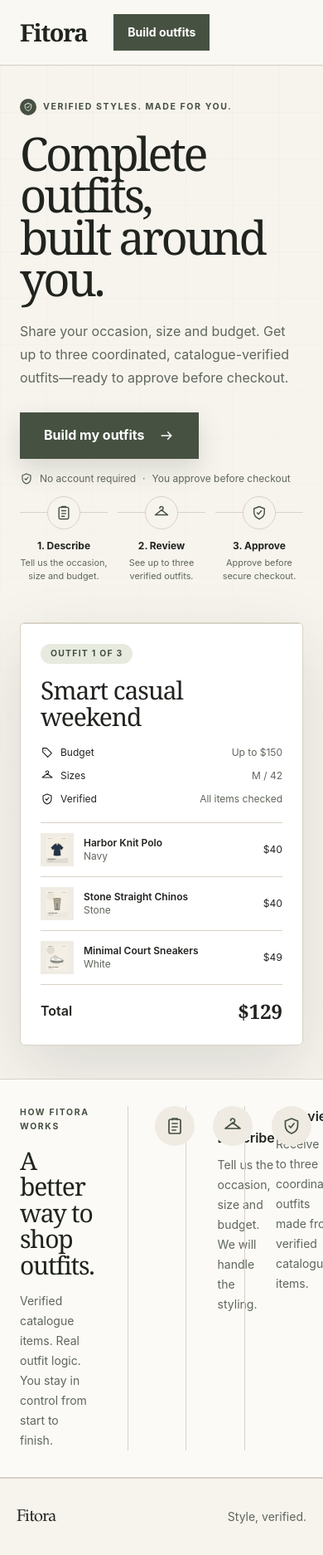
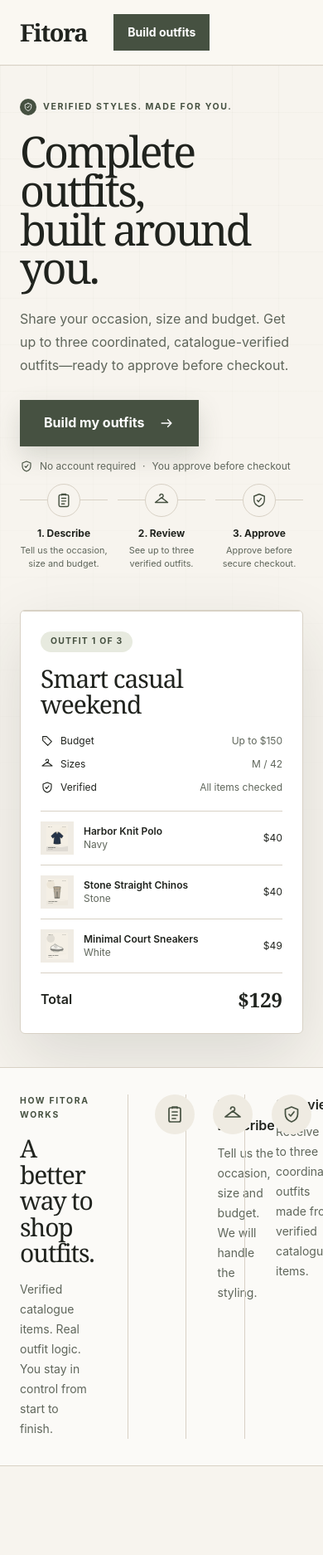
Before and after one commit to jmchin26/fitora, a Next.js app: page / in a window 390 px wide. Shown: the whole page at 83% size. After the commit the page ends 1767 px from the top, so only its background shows below. Built offline with nearby package versions, Linux system fonts and the light colour scheme.

Commit message:
style: tighten editorial landing composition

```diff
--- a/src/app/page.tsx
+++ b/src/app/page.tsx
@@ -24,7 +24,7 @@ export default function Home() {
 
             <h1
               id="hero-title"
-              className="mt-5 max-w-[18ch] font-serif text-[clamp(3.5rem,5.7vw,5.7rem)] font-medium leading-[0.9] tracking-[-0.06em]"
+              className="mt-5 max-w-[18ch] font-serif text-[clamp(3.25rem,4.8vw,4.8rem)] font-medium leading-[0.9] tracking-[-0.055em]"
             >
               Complete outfits,{" "}
               <br />
@@ -73,12 +73,6 @@ export default function Home() {
         <ProcessSteps />
       </main>
 
-      <footer className="mx-auto flex w-full max-w-[88rem] items-center justify-between border-t border-[var(--line)] px-5 py-8 sm:px-8 lg:px-12">
-        <p className="font-['Iowan_Old_Style','Palatino_Linotype',Georgia,serif] text-xl tracking-[-0.03em]">
-          Fitora
-        </p>
-        <p className="text-sm text-[var(--muted-ink)]">Style, verified.</p>
-      </footer>
     </div>
   );
 }
--- a/src/components/home/process-steps.tsx
+++ b/src/components/home/process-steps.tsx
@@ -12,7 +12,7 @@ export function ProcessSteps() {
       <div className="mx-auto grid w-full max-w-[96rem] grid-cols-[0.7fr_2.3fr] px-6 py-8 lg:px-12">
         <div className="border-r border-[var(--line)] pr-10">
           <p className="text-[0.65rem] font-bold uppercase tracking-[0.16em] text-[var(--sage-dark)]">How Fitora works</p>
-          <h2 className="mt-4 max-w-[12ch] font-serif text-3xl leading-[1.05] tracking-[-0.04em]" id="process-title">
+          <h2 className="mt-4 max-w-[16ch] font-serif text-3xl leading-[1.05] tracking-[-0.04em]" id="process-title">
             A better way to shop outfits.
           </h2>
           <p className="mt-4 max-w-xs text-sm leading-6 text-[var(--muted-ink)]">
```
